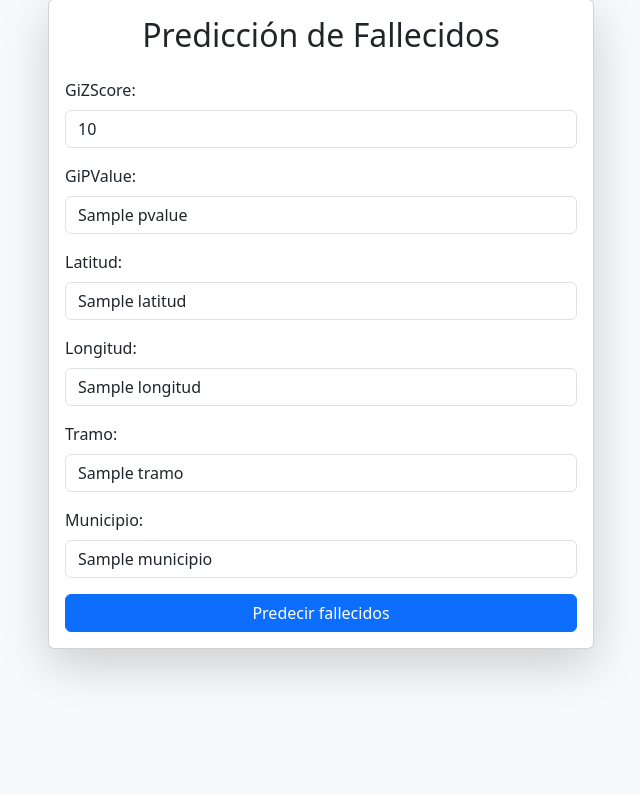
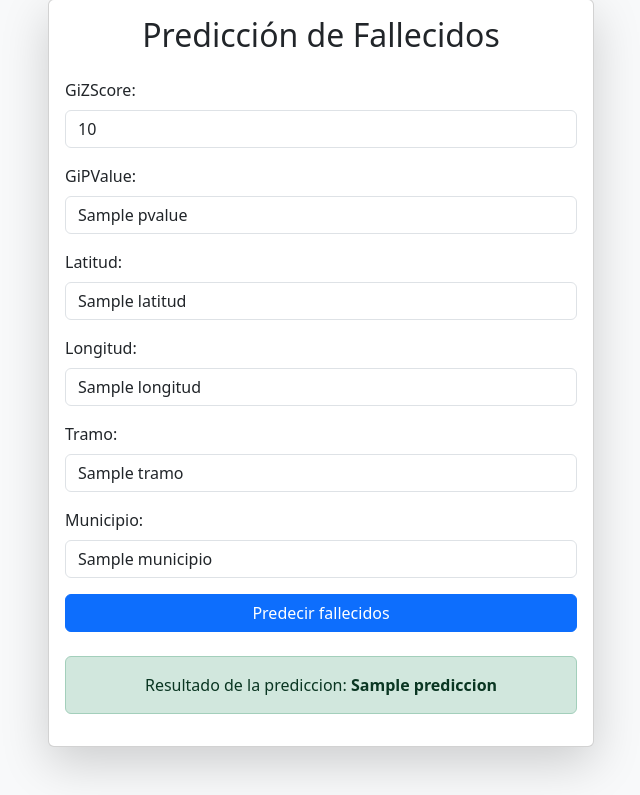
Before and after one commit to cebolivar/siniestralidad_app, a Flask app: template templates/prediccion.html in a window 1280 px wide. Shown: the part 49-844 px from the top of the page, without its empty margins (319-959 px from the left). Before the commit the page ends 727 px from the top, so only its background shows below. Run offline with Flask 3, Linux system fonts and the light colour scheme; the template is opened without the code that fills it: most values are stand-ins (such as "Sample title", 1, 10 or a date in 2020); parts of the project's set-up code (start-up, migrations or seed data) failed here and were passed over.

Commit message:
Please enter the commit message for your changes. Lines starting  with '#' will be ignored, and an empty message aborts the commit.
 On branch main
 Your branch is ahead of 'origin/main' by 1 commit.
   (use "git push" to publish your local commits)

 Changes to be committed:
	modified:   __pycache__/app.cpython-313.pyc
	modified:   templates/prediccion.html

```diff
--- a/templates/prediccion.html
+++ b/templates/prediccion.html
@@ -39,6 +39,12 @@
                             </div>
                             <button type="submit" class="btn btn-primary w-100">Predecir fallecidos</button>
                         </form>
+
+                        {% if prediccion %}
+                        <div class="mt-4 alert alert-success text-center">
+                            Resultado de la prediccion: <strong>{{ prediccion}}</strong>
+                        </div>
+                        {% endif %}
                     </div>
                 </div>
             </div>
```
